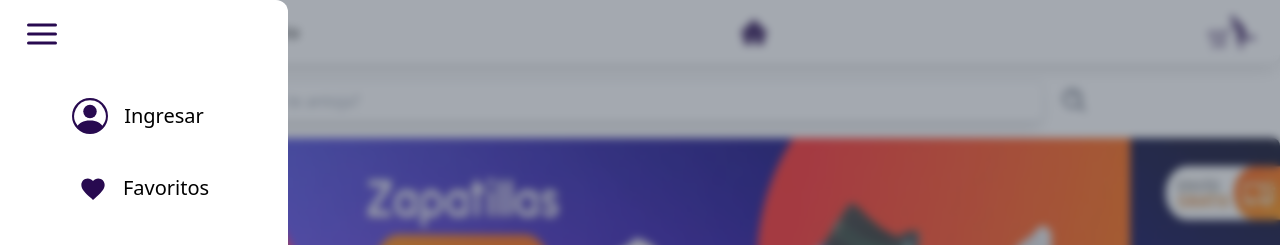
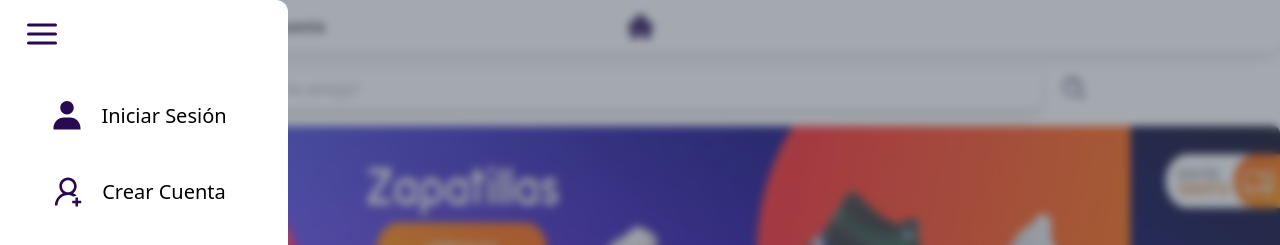
Before and after one commit to MoruApp9/MoruApp-Front, a React (Vite) app in the folder moru-app/: page / in a window 1280 px wide. Both pictures are taken after a click on the button 42 px from the left and 32 px from the top of the page. Shown: the top 245 px of the page. Built offline with nearby package versions, Linux system fonts and the light colour scheme; no server answers.

Commit message:
Nav estilos refactorized

```diff
--- a/moru-app/src/components/Filters.jsx
+++ b/moru-app/src/components/Filters.jsx
@@ -9,7 +9,7 @@ const Filters = () => {
       {productsFiltered?.map((product) => {
         return <Product key={product.id} product={product} />
       })}
-    </div>
+      </div>
   )
 }
 
--- a/moru-app/src/components/Nav.jsx
+++ b/moru-app/src/components/Nav.jsx
@@ -1,17 +1,22 @@
 //TODO usar iconos de react
 import shoppingIcon from "../images/icons/carrito-de-compras.png"
 import { AiFillHome } from "react-icons/ai"
+import { AiOutlineUserAdd } from "react-icons/ai"
 import { FiMenu } from "react-icons/fi"
 import { MdFavorite } from "react-icons/md"
 import { MdAccountCircle } from "react-icons/md"
 import { BiSupport } from "react-icons/bi"
-import { BsPersonCircle } from 'react-icons/bs';
+import { BiSolidUser } from 'react-icons/bi';
+import { BiSolidCloudUpload } from 'react-icons/bi'
+import { PiStorefrontDuotone } from 'react-icons/pi'
+
 import { Link } from "react-router-dom"
 import { useState } from "react"
+import { useDispatch, useSelector } from "react-redux"
+import { cleanProductsFiltered } from "../redux/productsFilteredSlice"
+
 import { useAuth0 } from '@auth0/auth0-react'
 import { LogOutButton } from '../components/LogOut'
-import { cleanProductsFiltered } from "../redux/productsFilteredSlice"
-import { useDispatch, useSelector } from "react-redux"
 
 //import logoMoru from "../images/logo.jpeg"
 
@@ -28,46 +33,58 @@ const Nav = () => {
   }
 
   return (
-    <nav className="flex flex-col sticky top-0  bg-white  z-50">
-      <div className="flex justify-between w-full items-center px-6 py-2 shadow-lg rounded-bl-lg rounded-br-xl ">
+    <nav className="flex flex-col sticky top-0  bg-white  z-50 " >
+      <div className="flex justify-between w-full items-center px-6 py-2 shadow-lg rounded-bl-lg rounded-br-xl font-roboto-slab ">
+        <div className=" flex 1/3 items-center space-x-8">
+          <button onClick={() => { setOpenMenu(true) }}><FiMenu className="text-4xl text-purple-moru"></FiMenu></button>
 
-        <div className="flex items-center space-x-5">
-          <button onClick={() => { setOpenMenu(true) }}><FiMenu className="text-4xl text-purple-moru"></FiMenu></button>
-          {
-            !isAuthenticated && <button onClick={() => loginWithRedirect()}>Iniciar Sesión</button>
-            /* ? <LogOutButton />
-            : */
-          }
-          {!isAuthenticated && <Link className='' to={`/registration`}><p >Crear Cuenta</p></Link>}
+          {!isAuthenticated && <button className="hidden md:block" onClick={() => loginWithRedirect()}>Iniciar Sesión</button>}
 
+          {!isAuthenticated && <Link  className='hidden md:block' to={`/registration`}><p>Crear Cuenta</p></Link>}
         </div>
 
-        <Link onClick={handleOnClickMenu} to="/"><AiFillHome className="text-3xl text-purple-moru" /></Link>
+        <div className="flex  items-center w-1/2 justify-between">
+          <Link onClick={handleOnClickMenu} to="/"><AiFillHome className="transform translate-x-[-.9rem] text-3xl text-purple-moru" /></Link>
 
-        {currentUser.userRole !== 'adminCommerce' && (<Link to="/carrito-de-compras"><img className="w-12" src={shoppingIcon} alt="shoppingIcon" /></Link>)}
+          {
+            isAuthenticated
+            ? <Link to="/tienda"><PiStorefrontDuotone className="w-7 text-purple-moru text-4xl"></PiStorefrontDuotone></Link>
+            : currentUser.userRole !== 'adminCommerce' && (<Link to="/carrito-de-compras"><img className="w-12" src={shoppingIcon} alt="shoppingIcon" /></Link>)
+          }
+        </div>
       </div>
 
+
+      {/* Menú desplegable */}
       <div onClick={() => { setOpenMenu(false) }} className={`${!openMenu && 'hidden'} bg-gray-600/50 min-h-screen w-full fixed backdrop-blur-sm`}></div>
 
       <div className={`${openMenu ? 'w-72' : 'w-0'} bg-white rounded-tr-xl rounded-br-xl min-h-screen  fixed top-0 left-0 right-0 transition-all duration-300`}>
-
         <div className={`${!openMenu && 'hidden'} pt-4`}>
           <button onClick={() => { setOpenMenu(false) }}>
             <FiMenu className="text-4xl text-purple-moru ml-6 mb-10"></FiMenu>
           </button>
 
           <li className="  flex flex-col  text-xl space-y-10">
-            <ul className={`flex ${isAuthenticated ? 'order-5' : 'order-1'}  justify-center`}  >{
-              isAuthenticated
+            <ul className={`flex ${isAuthenticated ? 'order-5' : 'order-1'}  justify-center`}  >
+              {
+                isAuthenticated
                 ? <LogOutButton />
-                : <button className="  flex items-center space-x-4 mr-3" onClick={() => loginWithRedirect()}><BsPersonCircle className="text-4xl text-purple-moru" /><span>Ingresar</span></button>
-            }</ul >
+                : <button className="  flex items-center space-x-4 mr-3" onClick={() => loginWithRedirect()}><BiSolidUser className="text-4xl text-purple-moru" /><span>Iniciar Sesión</span></button>
+              }
+            </ul >
+
+            <ul className={`flex ${isAuthenticated && 'hidden'} order-2 justify-center`}>
+              {
+                !isAuthenticated
+                && <Link onClick={() =>{ setOpenMenu(false)} } className="flex items-center space-x-4 mr-3" to={`/registration`}><AiOutlineUserAdd className="text-4xl text-purple-moru" /><span>Crear Cuenta</span></Link>
+              }
+            </ul>
 
             {currentUser.userRole !== 'adminCommerce' && <ul onClick={() => { setOpenMenu(false) }} className="  order-2 flex justify-center space-x-4 " ><MdFavorite className="w-7 text-purple-moru text-3xl"></MdFavorite><Link to="/fav">Favoritos</Link></ul>}
 
-            {currentUser.userRole === 'adminCommerce' && <ul onClick={() => { setOpenMenu(false) }} className="  order-2 flex justify-center space-x-4 " ><MdFavorite className="w-7 text-purple-moru text-3xl"></MdFavorite><Link to="/publicar-producto">Publicar</Link></ul>}
+            {isAuthenticated && currentUser.userRole === 'adminCommerce' && <ul onClick={() => { setOpenMenu(false) }} className="  order-2 flex justify-center space-x-4 " ><BiSolidCloudUpload className="w-7 text-purple-moru text-3xl"></BiSolidCloudUpload><Link to="/publicar-producto">Publicar</Link></ul>}
 
-            {currentUser.userRole === 'adminCommerce' && <ul onClick={() => { setOpenMenu(false) }} className="  order-2 flex justify-center space-x-4 " ><MdFavorite className="w-7 text-purple-moru text-3xl"></MdFavorite><Link to="/tienda">Mi tienda</Link></ul>}
+            {isAuthenticated && currentUser.userRole === 'adminCommerce' && <ul onClick={() => { setOpenMenu(false) }} className="  order-2 flex justify-center space-x-4 " ><PiStorefrontDuotone className="w-7 text-purple-moru text-3xl"></PiStorefrontDuotone><Link to="/tienda">Mi tienda</Link></ul>}
 
             {isAuthenticated && (
               <ul onClick={() => { setOpenMenu(false) }} className=" order-3 flex justify-center space-x-4 mr-5" ><MdAccountCircle className="w-7 text-purple-moru text-3xl"></MdAccountCircle><Link to="/cuenta">Cuenta</Link></ul>)}
--- a/moru-app/src/main.jsx
+++ b/moru-app/src/main.jsx
@@ -14,7 +14,7 @@ ReactDOM.createRoot(document.getElementById("root")).render(
         domain="dev-mnept00qkj4yz84v.us.auth0.com"
         clientId="GSt7hjypueLPGGDpDLTOJrt0B693zEz2"
         authorizationParams={{
-          redirect_uri: "http://localhost:5173/landing",
+          redirect_uri: "http://localhost:5173/",
         }}>
         <BrowserRouter>
           <App />
--- a/moru-app/src/redux/userSlice.js
+++ b/moru-app/src/redux/userSlice.js
@@ -23,7 +23,7 @@ import { createSlice } from "@reduxjs/toolkit";
 
 const userSlice = createSlice({
     name: "user",
-    initialState: {},
+    initialState: {userRole: 'adminCommerce'},  // dejar esto como obj vacío
     reducers: {
         setUser: (state, action) => action.payload
     },
--- a/moru-app/src/views/Home.jsx
+++ b/moru-app/src/views/Home.jsx
@@ -2,7 +2,7 @@ import { useSelector } from "react-redux"
 import Advertising from "../components/Advertising"
 import AllProducts from "../components/AllProducts"
 import Filters from "../components/Filters"
-import Categories from '../components/Categories';
+import Categories from "../components/Categories"
 
 const Home = () => {
   const productsFiltered = useSelector((state) => state.productsFiltered)
@@ -11,10 +11,10 @@ const Home = () => {
   return (
     <div>
       {!productsFiltered.length && <Advertising />}
-      {!productsFiltered.length && <Categories/>}
+      {!productsFiltered.length && <Categories />}
       {!productsFiltered.length && <AllProducts />}
       {productsFiltered.length && <Filters />}
-    </div>
+      </div>
   )
 }
 
```
